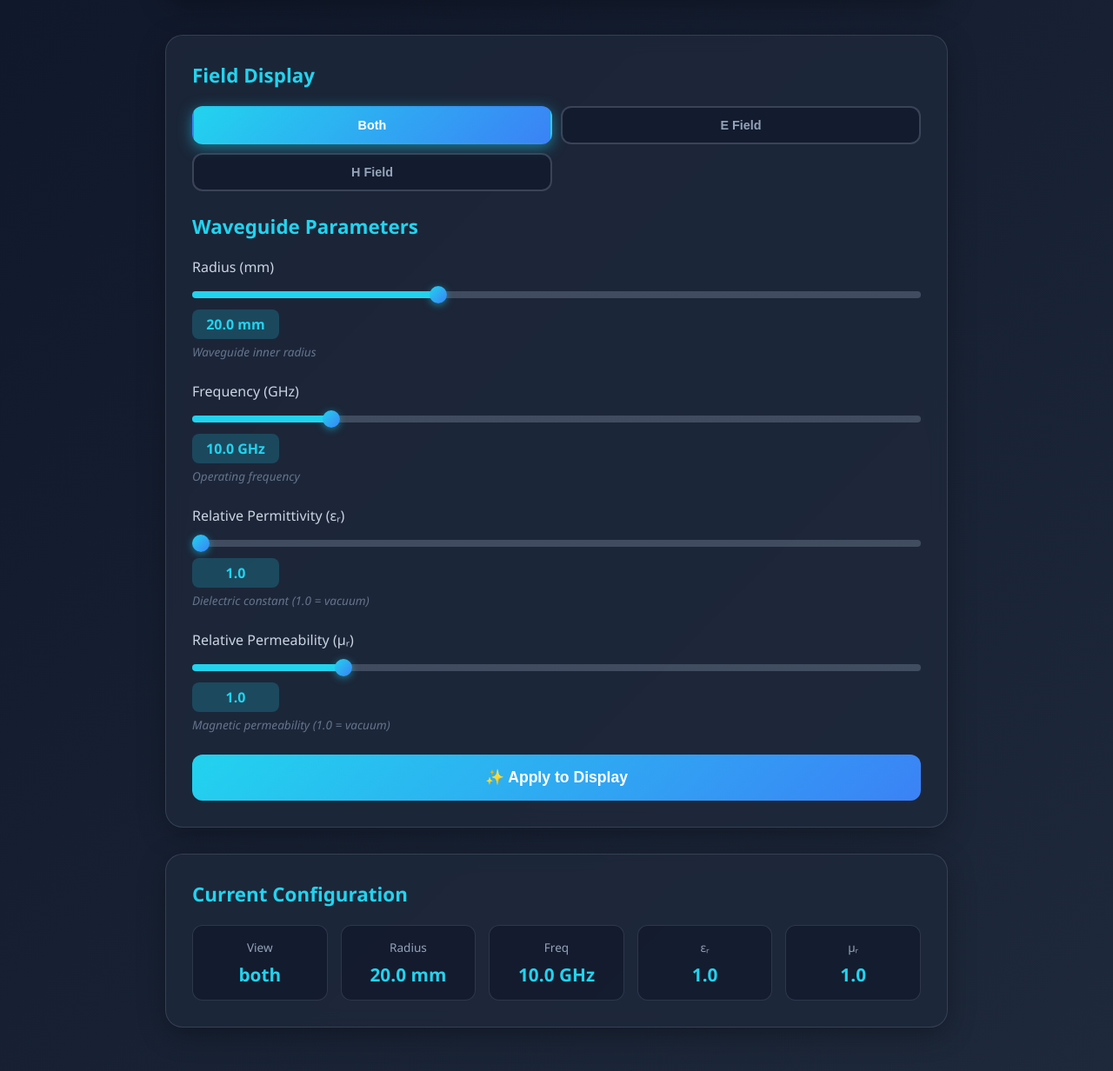
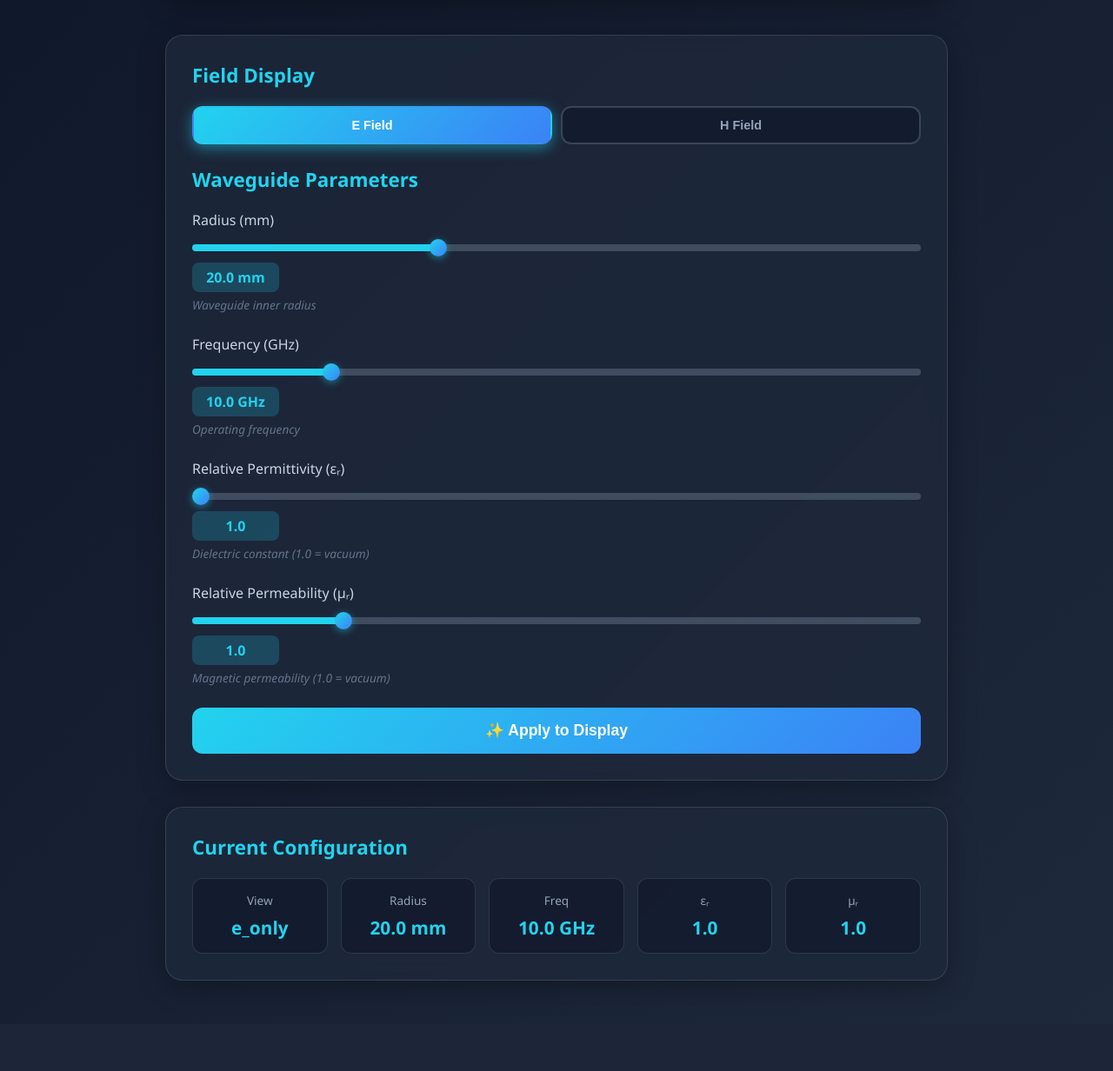
Before and after one commit to rashadmohamedr/diffusion-pi, a Flask app: page / in a window 1280 px wide. Shown: the part 171-1403 px from the top of the page at 87% size. After the commit the page ends 1311 px from the top, so only its background shows below. Run offline with Flask 3, Linux system fonts and the light colour scheme; parts of the project's set-up code (start-up, migrations or seed data) failed here and were passed over; some libraries are stand-ins or nearby versions.

Commit message:
Remove 'both' option and add Cartesian axes (x,y) to field visualizations

```diff
--- a/main.py
+++ b/main.py
@@ -41,11 +41,11 @@ C_LIGHT = 3e8  # Speed of light in m/s
 
 # Simulation defaults
 DEFAULT_PARAMS = {
-    'field_view': 'both',  # 'both', 'e_only', 'h_only'
-    'radius': 20.0,        # Waveguide radius in mm
-    'frequency': 10.0,     # Frequency in GHz
-    'epsilon_r': 1.0,      # Relative permittivity
-    'mu_r': 1.0,           # Relative permeability
+    'field_view': 'e_only',  # 'e_only', 'h_only'
+    'radius': 20.0,          # Waveguide radius in mm
+    'frequency': 10.0,       # Frequency in GHz
+    'epsilon_r': 1.0,        # Relative permittivity
+    'mu_r': 1.0,             # Relative permeability
     'running': True
 }
 
@@ -174,7 +174,7 @@ def create_ip_display(ip_address):
 
     return img
 
-def render_field_distribution(theta, E_r, H_r, wg_params, field_view='both'):
+def render_field_distribution(theta, E_r, H_r, wg_params, field_view='e_only'):
     """Render electric and magnetic field distributions in polar form"""
     img = Image.new('RGB', (DISPLAY_WIDTH, DISPLAY_HEIGHT), color=(15, 23, 42))
     draw = ImageDraw.Draw(img)
@@ -193,20 +193,12 @@ def render_field_distribution(theta, E_r, H_r, wg_params, field_view='both'):
     status = "✓" if above_cutoff else "✗"
     color = (34, 211, 238) if above_cutoff else (239, 68, 68)
 
-    if field_view == 'both':
-        draw.text((120, 5), f"{status} TM01 Field", fill=color, anchor="mt", font=font_title)
-        # Two circular plots
-        center_y1 = 72
-        center_y2 = 168
-        center_x = 120
-        max_radius = 42
-    else:
-        # Single larger plot
-        field_name = "|E|" if field_view == 'e_only' else "|H|"
-        draw.text((120, 5), f"{status} {field_name}", fill=color, anchor="mt", font=font_title)
-        center_y1 = 120
-        center_x = 120
-        max_radius = 85
+    # Single larger plot
+    field_name = "|E|" if field_view == 'e_only' else "|H|"
+    draw.text((120, 5), f"{status} {field_name}", fill=color, anchor="mt", font=font_title)
+    center_y1 = 120
+    center_x = 120
+    max_radius = 85
 
     # Normalize fields
     E_norm = np.abs(E_r)
@@ -215,70 +207,73 @@ def render_field_distribution(theta, E_r, H_r, wg_params, field_view='both'):
     H_max = H_norm.max() if H_norm.max() > 1e-10 else 1.0
 
     grid_color = (148, 163, 184, 80)
+    axis_color = (148, 163, 184)
+    cy = center_y1
 
-    # Draw E field
-    if field_view in ['both', 'e_only']:
-        cy = center_y1
-        # Draw circular grid
-        for r_frac in [0.5, 1.0]:
-            r_grid = int(max_radius * r_frac)
-            draw.ellipse([(center_x - r_grid, cy - r_grid),
-                          (center_x + r_grid, cy + r_grid)],
-                         outline=grid_color, width=1)
-        # Draw angle markers
-        for angle_deg in [0, 90, 180, 270]:
-            angle_rad = np.radians(angle_deg)
-            x_end = center_x + (max_radius + 5) * np.cos(angle_rad)
-            y_end = cy - (max_radius + 5) * np.sin(angle_rad)
-            draw.line([(center_x, cy), (x_end, y_end)], fill=grid_color, width=1)
-            if angle_deg == 0 and field_view != 'e_only':
-                draw.text((x_end + 8, y_end), "0°", fill=(148, 163, 184), anchor="lm", font=font_tiny)
+    # Draw circular grid
+    for r_frac in [0.5, 1.0]:
+        r_grid = int(max_radius * r_frac)
+        draw.ellipse([(center_x - r_grid, cy - r_grid),
+                      (center_x + r_grid, cy + r_grid)],
+                     outline=grid_color, width=1)
 
-        # Plot E field
-        points_e = []
-        for i, t in enumerate(theta):
-            r = (E_norm[i] / E_max) * max_radius
-            x = center_x + r * np.cos(t)
-            y = cy - r * np.sin(t)
-            points_e.append((x, y))
+    # Draw Cartesian axes (X and Y)
+    # Horizontal axis
+    draw.line([(center_x - max_radius - 10, cy), (center_x + max_radius + 10, cy)],
+              fill=axis_color, width=2)
+    # Vertical axis
+    draw.line([(center_x, cy - max_radius - 10), (center_x, cy + max_radius + 10)],
+              fill=axis_color, width=2)
 
-        if len(points_e) > 1:
-            draw.polygon(points_e, fill=(34, 211, 238, 50), outline=(34, 211, 238), width=2)
+    # Add axis labels
+    draw.text((center_x + max_radius + 15, cy), "x", fill=axis_color, anchor="lm", font=font_small)
+    draw.text((center_x, cy - max_radius - 15), "y", fill=axis_color, anchor="mb", font=font_small)
 
-        # E label
-        label_offset = 18 if field_view == 'e_only' else 15
-        draw.text((120, cy - max_radius - label_offset), "|E|", fill=(34, 211, 238), anchor="mm", font=font_small)
+    # Add tick marks and values on axes
+    for i, frac in enumerate([0.5, 1.0]):
+        tick_val = frac
+        tick_pos = int(max_radius * frac)
+        # Right side
+        draw.line([(center_x + tick_pos, cy - 3), (center_x + tick_pos, cy + 3)],
+                  fill=axis_color, width=1)
+        draw.text((center_x + tick_pos, cy + 8), f"{tick_val:.1f}",
+                  fill=axis_color, anchor="mt", font=font_tiny)
+        # Left side
+        draw.line([(center_x - tick_pos, cy - 3), (center_x - tick_pos, cy + 3)],
+                  fill=axis_color, width=1)
+        draw.text((center_x - tick_pos, cy + 8), f"{-tick_val:.1f}",
+                  fill=axis_color, anchor="mt", font=font_tiny)
+        # Top
+        draw.line([(center_x - 3, cy - tick_pos), (center_x + 3, cy - tick_pos)],
+                  fill=axis_color, width=1)
+        draw.text((center_x - 8, cy - tick_pos), f"{tick_val:.1f}",
+                  fill=axis_color, anchor="rm", font=font_tiny)
+        # Bottom
+        draw.line([(center_x - 3, cy + tick_pos), (center_x + 3, cy + tick_pos)],
+                  fill=axis_color, width=1)
+        draw.text((center_x - 8, cy + tick_pos), f"{-tick_val:.1f}",
+                  fill=axis_color, anchor="rm", font=font_tiny)
 
-    # Draw H field
-    if field_view in ['both', 'h_only']:
-        cy = center_y2 if field_view == 'both' else center_y1
-        # Draw circular grid
-        for r_frac in [0.5, 1.0]:
-            r_grid = int(max_radius * r_frac)
-            draw.ellipse([(center_x - r_grid, cy - r_grid),
-                          (center_x + r_grid, cy + r_grid)],
-                         outline=grid_color, width=1)
-        # Draw angle markers
-        for angle_deg in [0, 90, 180, 270]:
-            angle_rad = np.radians(angle_deg)
-            x_end = center_x + (max_radius + 5) * np.cos(angle_rad)
-            y_end = cy - (max_radius + 5) * np.sin(angle_rad)
-            draw.line([(center_x, cy), (x_end, y_end)], fill=grid_color, width=1)
+    # Plot field based on view
+    if field_view == 'e_only':
+        field_color = (34, 211, 238)
+        field_norm = E_norm
+        field_max = E_max
+    else:  # h_only
+        field_color = (239, 68, 68)
+        field_norm = H_norm
+        field_max = H_max
 
-        # Plot H field
-        points_h = []
-        for i, t in enumerate(theta):
-            r = (H_norm[i] / H_max) * max_radius
-            x = center_x + r * np.cos(t)
-            y = cy - r * np.sin(t)
-            points_h.append((x, y))
+    # Plot field
+    points = []
+    for i, t in enumerate(theta):
+        r = (field_norm[i] / field_max) * max_radius
+        x = center_x + r * np.cos(t)
+        y = cy - r * np.sin(t)
+        points.append((x, y))
 
-        if len(points_h) > 1:
-            draw.polygon(points_h, fill=(239, 68, 68, 50), outline=(239, 68, 68), width=2)
-
-        # H label
-        label_offset = 18 if field_view == 'h_only' else 12
-        draw.text((120, cy + max_radius + label_offset), "|H|", fill=(239, 68, 68), anchor="mm", font=font_small)
+    if len(points) > 1:
+        draw.polygon(points, fill=(*field_color, 50), outline=field_color, width=2)
 
     return img
 
--- a/templates/index.html
+++ b/templates/index.html
@@ -254,7 +254,6 @@
             <h2 class="section-title">Field Display</h2>
 
             <div class="mode-selector">
-                <button class="mode-btn" id="btn-both" onclick="selectFieldView('both')">Both</button>
                 <button class="mode-btn" id="btn-e-only" onclick="selectFieldView('e_only')">E Field</button>
                 <button class="mode-btn" id="btn-h-only" onclick="selectFieldView('h_only')">H Field</button>
             </div>
@@ -324,7 +323,7 @@
         let currentFieldView = '{{ params.field_view }}';
 
         function updateFieldViewButtons() {
-            ['both', 'e-only', 'h-only'].forEach(v => {
+            ['e-only', 'h-only'].forEach(v => {
                 document.getElementById('btn-' + v).classList.remove('active');
             });
             document.getElementById('btn-' + currentFieldView.replace('_', '-')).classList.add('active');
```
